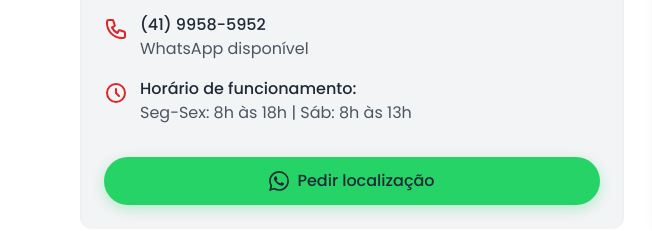
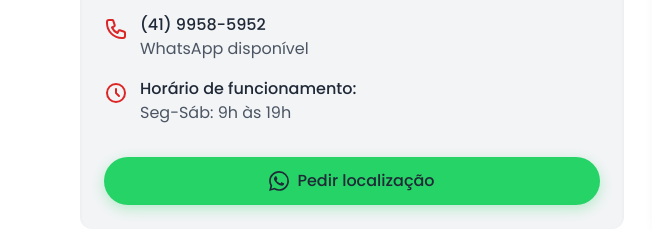
Before and after one commit to jefersonMarques/lojaovitoria, a plain HTML site: page index.html in a window 1280 px wide. Shown: the part 4670-4901 px from the top of the page, 0-652 px from the left. Drawn offline with nearby package versions, Linux system fonts and the light colour scheme.

Commit message:
Ajuste de horário e informação de parcelamento

```diff
--- a/index.html
+++ b/index.html
@@ -853,7 +853,7 @@
                                     </svg>
                                     <div>
                                         <p class="font-medium">Horário de funcionamento:</p>
-                                        <p class="text-gray-600">Seg-Sex: 8h às 18h | Sáb: 8h às 13h</p>
+                                        <p class="text-gray-600">Seg-Sáb: 9h às 19h</p>
                                     </div>
                                 </div>
                             </div>
```
